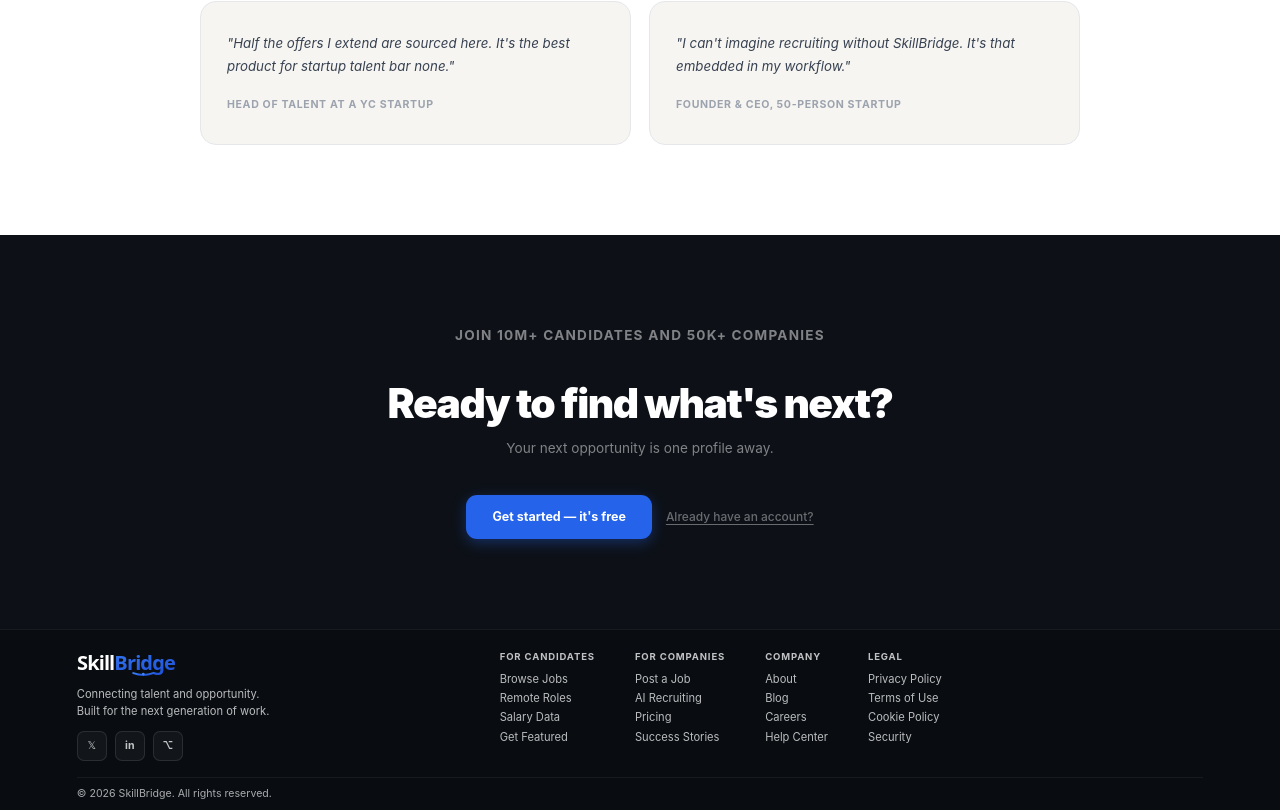
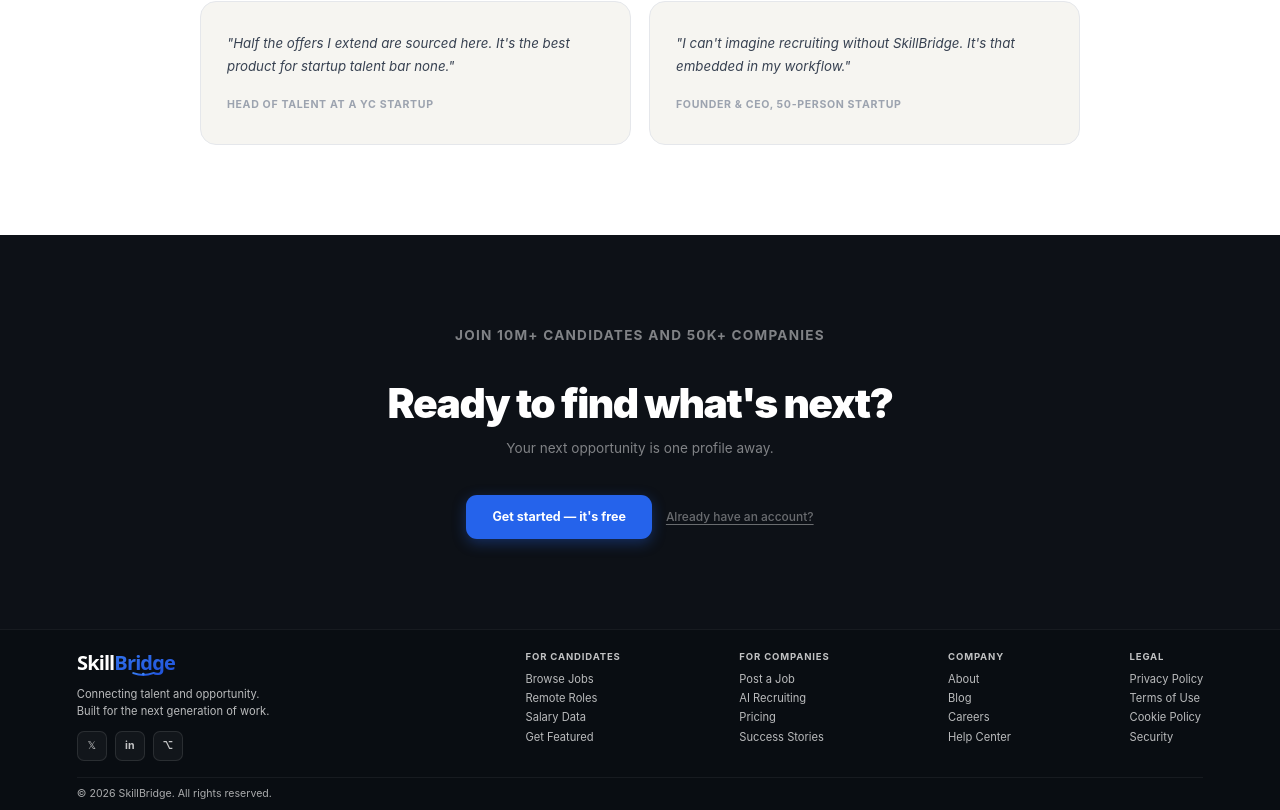
Before and after one commit to Chinmay0608/job-portal-system, a React (Vite) app in the folder frontend/: page / in a window 1280 px wide. Shown: the part 2652-3462 px from the top of the page. Built offline with nearby package versions, Linux system fonts and the light colour scheme; no server answers.

Commit message:
style: shift footer link columns towards the right

```diff
--- a/frontend/src/Styles/components/Footer.css
+++ b/frontend/src/Styles/components/Footer.css
@@ -71,8 +71,11 @@
 /* LINKS GRID */
 .footer-links-grid {
   display: flex;
-  gap: 40px;
+  gap: 48px;
   flex: 2;
+  justify-content: space-between;
+  margin-left: auto;
+  padding-left: 40px;
 }
 
 .footer-col {
@@ -147,6 +150,8 @@
     display: grid;
     grid-template-columns: 1fr 1fr;
     gap: 32px 16px;
+    margin-left: 0;
+    padding-left: 0;
   }
 
   .footer-col {
```
